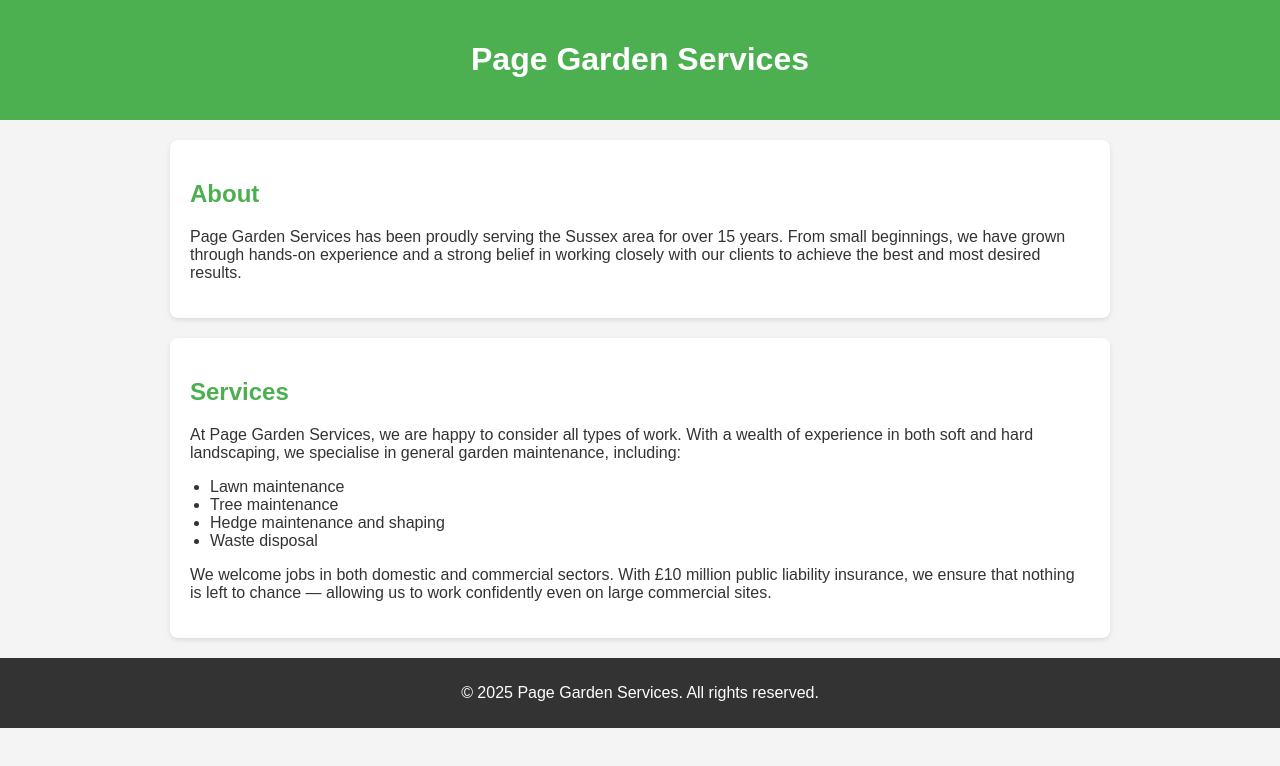
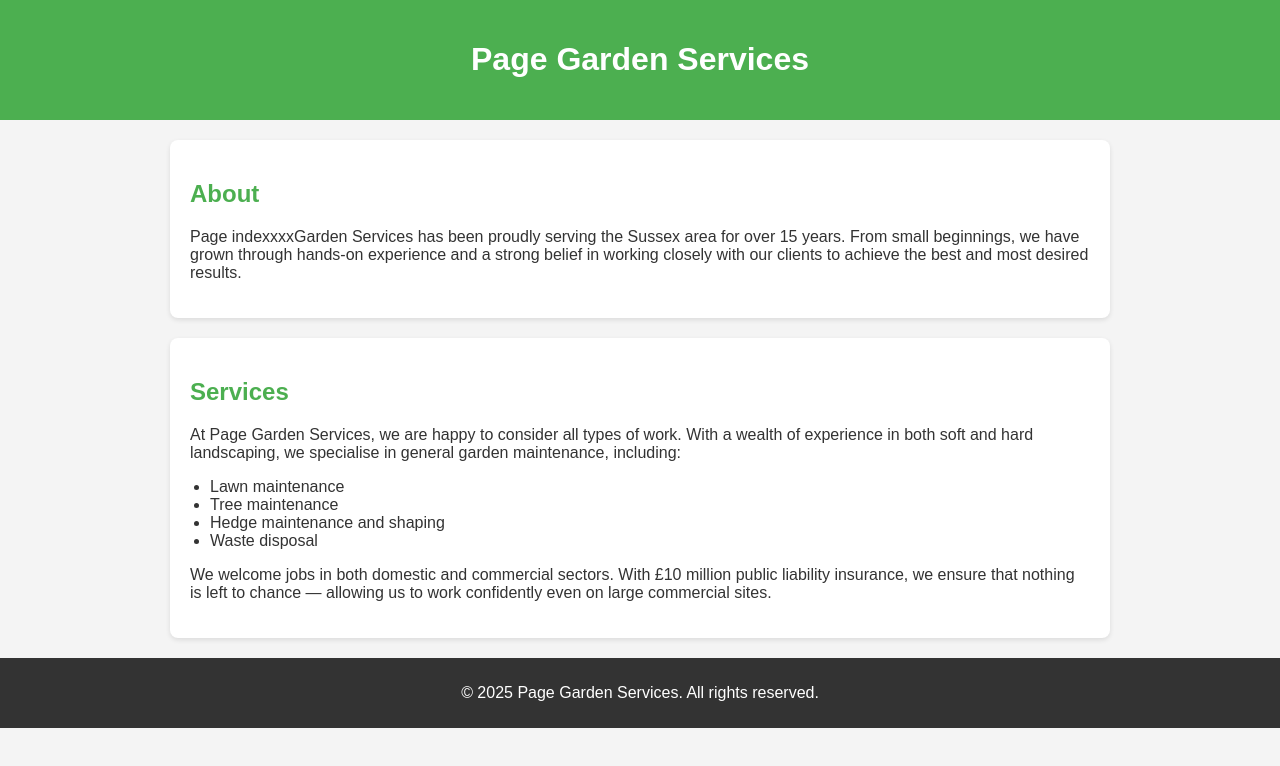
Before and after one commit to FabBabs77/Page, a plain HTML site: page index.html in a window 1280 px wide. Drawn offline with Linux system fonts and the light colour scheme.

Commit message:
Update index.html

```diff
--- a/index.html
+++ b/index.html
@@ -3,7 +3,7 @@
 <head>
     <meta charset="UTF-8">
     <meta name="viewport" content="width=device-width, initial-scale=1.0">
-    <title>Page Garden Services</title>
+    <title>Page Gindexarden Services</title>
     <style>
         body {
             font-family: Arial, sans-serif;
@@ -51,7 +51,7 @@
 
 <section>
     <h2>About</h2>
-    <p>Page Garden Services has been proudly serving the Sussex area for over 15 years. From small beginnings, we have grown through hands-on experience and a strong belief in working closely with our clients to achieve the best and most desired results.</p>
+    <p>Page indexxxxGarden Services has been proudly serving the Sussex area for over 15 years. From small beginnings, we have grown through hands-on experience and a strong belief in working closely with our clients to achieve the best and most desired results.</p>
 </section>
 
 <section>
```
